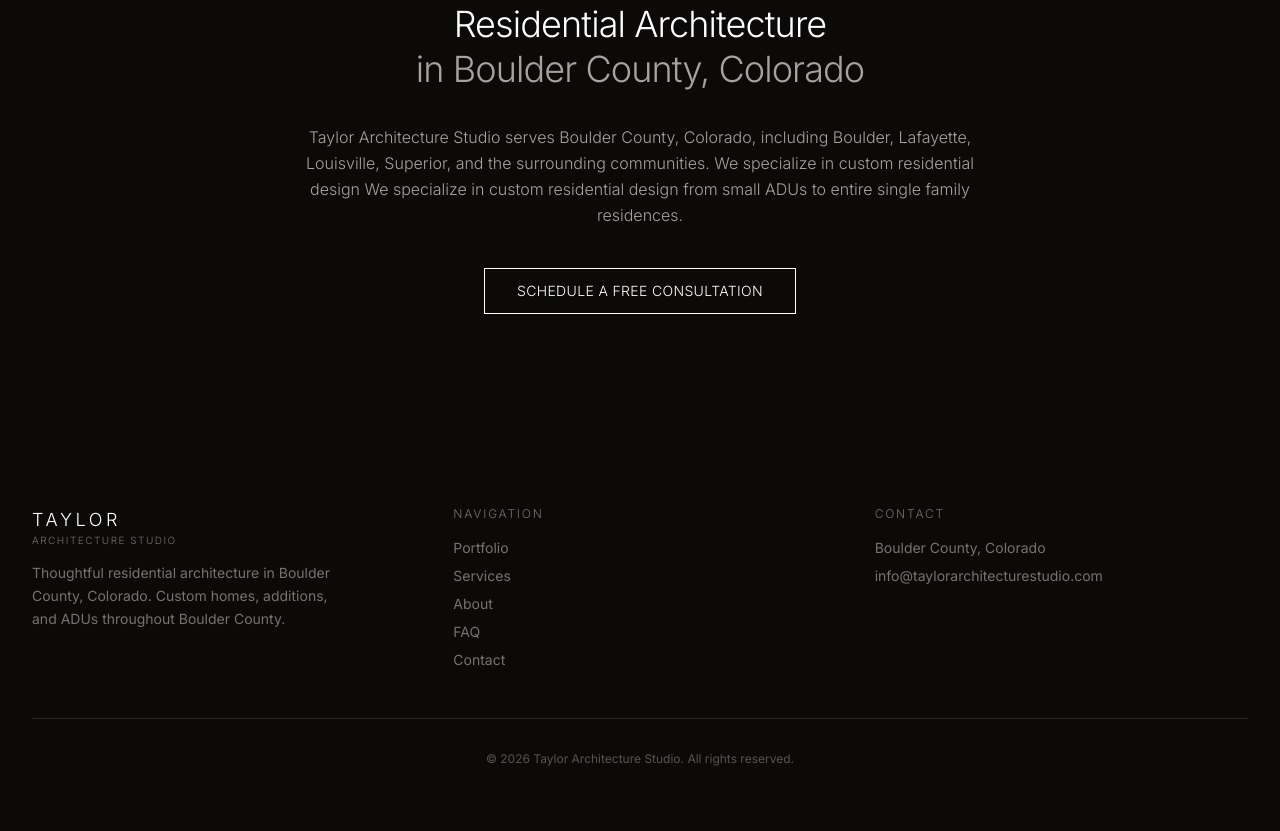
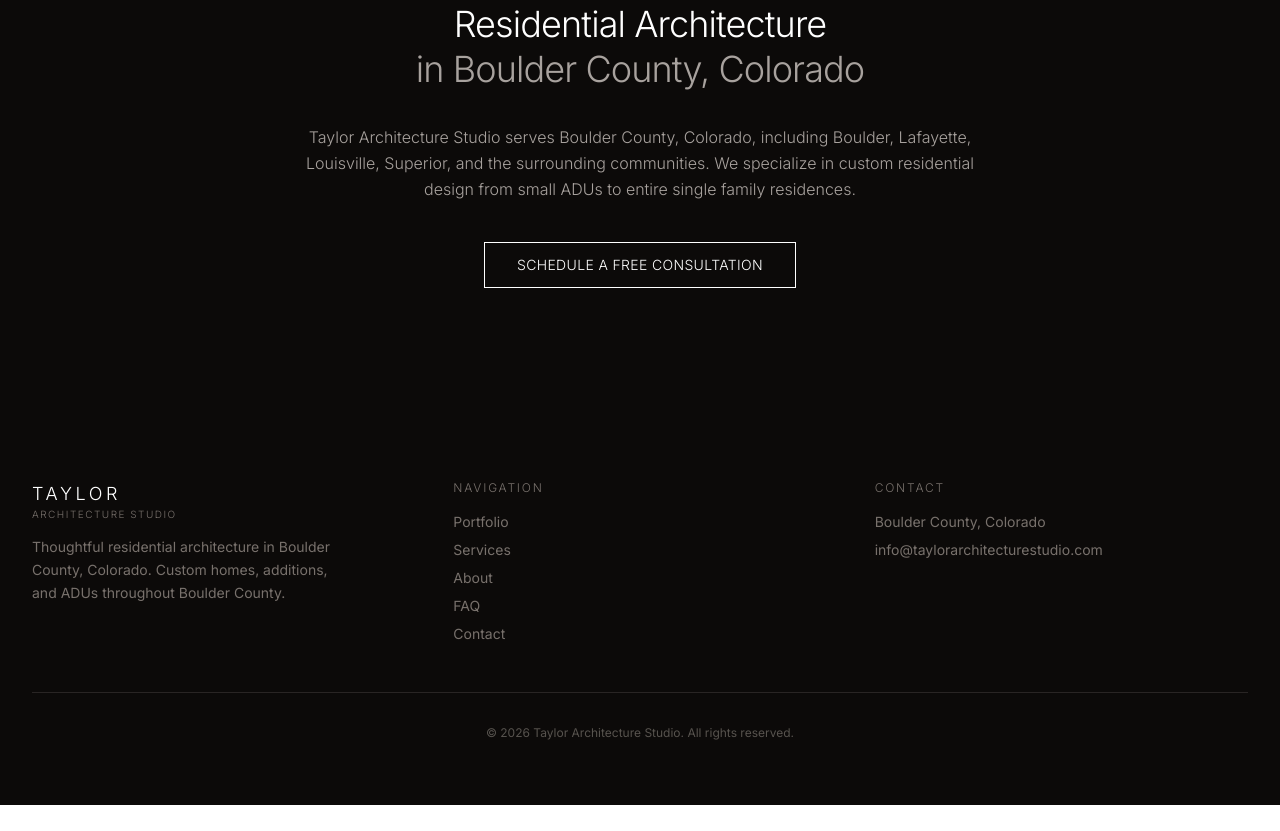
Before and after one commit to Juddnutting/taylor-architecture-studio, a Next.js app: page / in a window 1280 px wide. Shown: the part 3240-4071 px from the top of the page. After the commit the page ends 4045 px from the top, so only its background shows below. Built offline with nearby package versions, Linux system fonts and the light colour scheme.

Commit message:
fix copy

```diff
--- a/app/faq/page.tsx
+++ b/app/faq/page.tsx
@@ -27,7 +27,7 @@ const faqs = [
   {
     question: "How much does it cost to hire an architect?",
     answer:
-      "Architectural fees depend on the scope and complexity of your project. We offer a free initial consultation to understand your goals and provide a clear proposal with transparent pricing. Our fees are typically a percentage of construction cost or a fixed fee — we'll discuss both options and find what works best for your project.",
+      "Architectural fees depend on the scope and complexity of your project. We offer a free initial consultation to understand your goals and provide a clear proposal with transparent pricing. Our fees are typically a percentage of construction cost or an hourly basis with estimated fee ranges — we'll discuss both options and find what works best for your project.",
   },
   {
     question: "Do I really need an architect for my project?",
--- a/app/page.tsx
+++ b/app/page.tsx
@@ -245,8 +245,7 @@ export default function HomePage() {
           <p className="mt-8 text-stone-400 font-light leading-relaxed max-w-2xl mx-auto">
             Taylor Architecture Studio serves Boulder County, Colorado,
             including Boulder, Lafayette, Louisville, Superior, and the
-            surrounding communities. We specialize in custom residential design
-            We specialize in custom residential design from small ADUs to entire single family residences.
+            surrounding communities. We specialize in custom residential design from small ADUs to entire single family residences.
           </p>
           <Link
             href="/contact"
--- a/app/services/page.tsx
+++ b/app/services/page.tsx
@@ -62,14 +62,14 @@ const services = [
       "Accessory dwelling units that maximize your property's potential. From guest houses and home offices to rental units, we navigate zoning requirements and design compact spaces that live large.",
   },
   {
+    title: "Construction Documents",
+    description:
+      "Complete, permit-ready documentation for builders. Our detailed construction document sets include structural plans, schedules, sections, and specifications — everything your contractor needs to build with confidence.",
+  },
+  {
     title: "Permitting",
     description:
       "We manage the full permitting process — preparing code-compliant drawing sets, submitting to the building department, and responding to review comments. We handle the back-and-forth so you don't have to.",
-  },
-  {
-    title: "Construction Documents",
-    description:
-      "Complete, permit-ready documentation for builders. Our detailed construction document sets include structural plans, schedules, sections, and specifications — everything your contractor needs to build with confidence.",
   },
 ];
 
```
